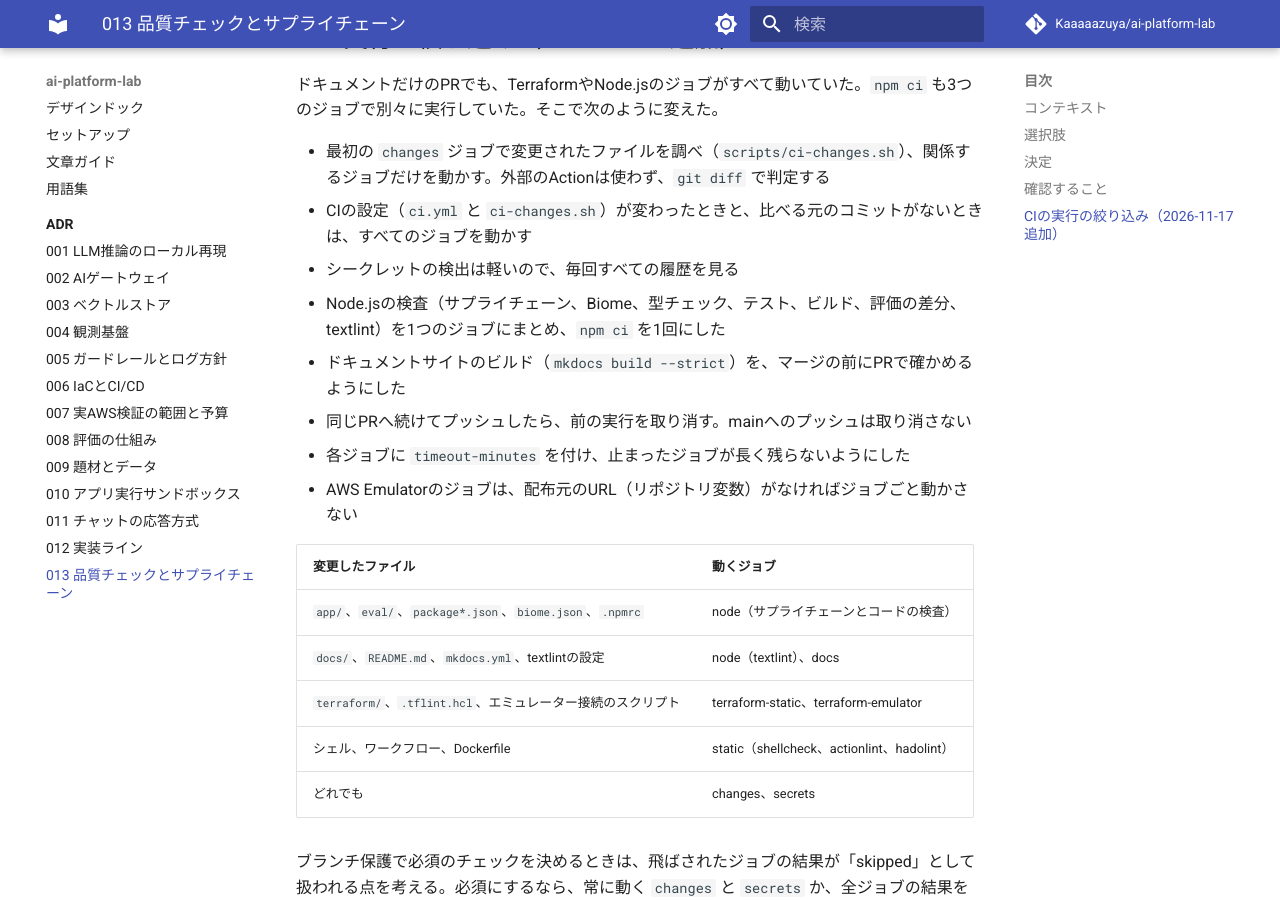
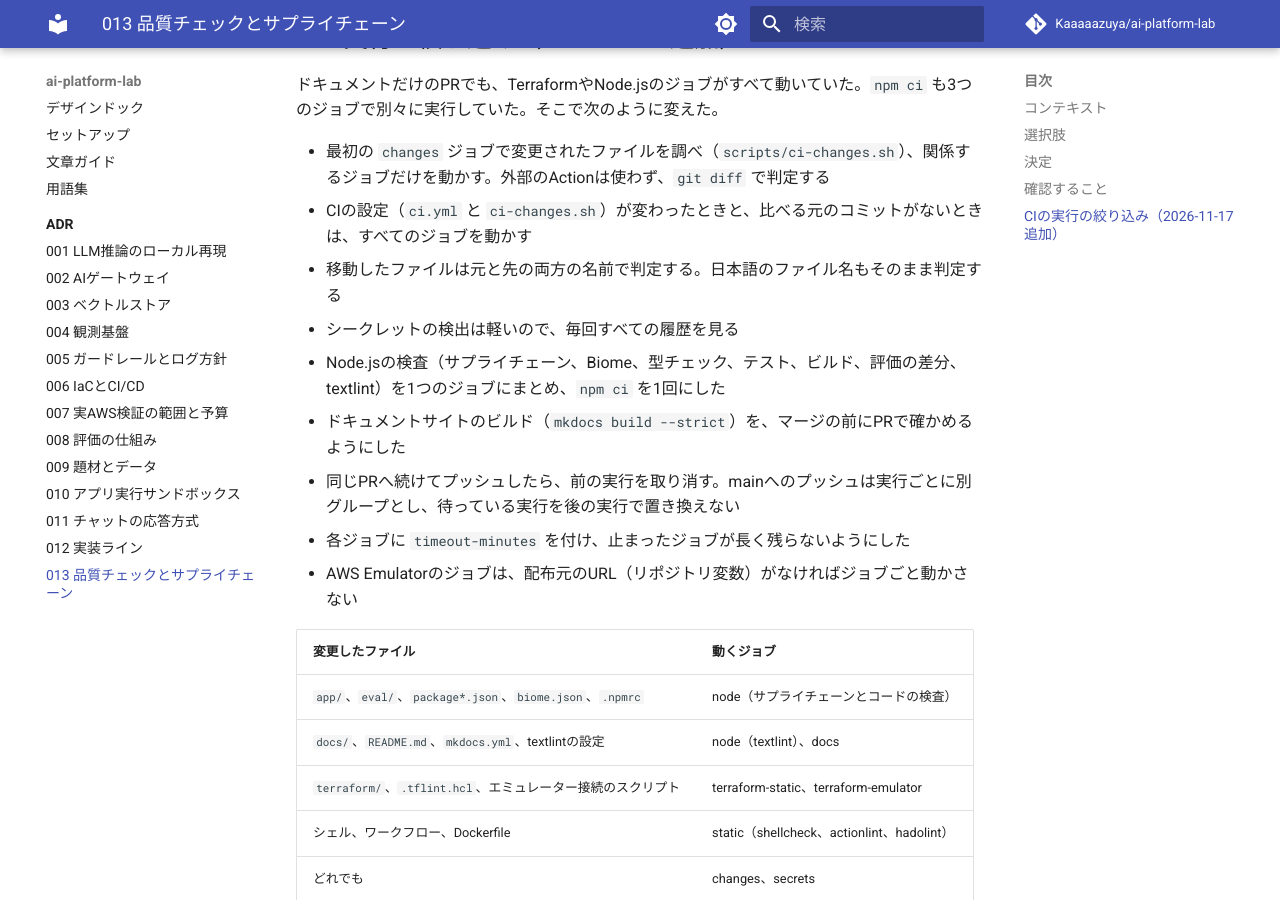
Before and after one commit to Kaaaaazuya/ai-platform-lab, an MkDocs documentation site: the page built from docs/adr/0013-dev-quality-supply-chain.md, in a window 1280 px wide and 900 px high, scrolled down 2559 px. Built offline with MkDocs 1.6.1 and Material for MkDocs 9.7.7, drawn with Linux system fonts in a browser that asks for light colours; comment, search, counter and statistics services are not loaded.

Commit message:
ci: address CodeRabbit findings on #14
- ci-changes.sh: --no-renames and -z so moved files and non-ASCII
  paths are classified correctly
- Each push to main gets its own concurrency group so a queued run
  is never replaced by a later one

Co-Authored-By: Claude Opus 5.5 <noreply@anthropic.com>
Claude-Session: https://claude.ai/code/session_01RvGuop5SsmDaHxnBm3XBxt

```diff
--- a/docs/adr/0013-dev-quality-supply-chain.md
+++ b/docs/adr/0013-dev-quality-supply-chain.md
@@ -72,10 +72,11 @@ M3までは型チェックとテスト、`terraform fmt` しかなく、リン
 
 - 最初の `changes` ジョブで変更されたファイルを調べ（`scripts/ci-changes.sh`）、関係するジョブだけを動かす。外部のActionは使わず、`git diff` で判定する
 - CIの設定（`ci.yml` と `ci-changes.sh`）が変わったときと、比べる元のコミットがないときは、すべてのジョブを動かす
+- 移動したファイルは元と先の両方の名前で判定する。日本語のファイル名もそのまま判定する
 - シークレットの検出は軽いので、毎回すべての履歴を見る
 - Node.jsの検査（サプライチェーン、Biome、型チェック、テスト、ビルド、評価の差分、textlint）を1つのジョブにまとめ、`npm ci` を1回にした
 - ドキュメントサイトのビルド（`mkdocs build --strict`）を、マージの前にPRで確かめるようにした
-- 同じPRへ続けてプッシュしたら、前の実行を取り消す。mainへのプッシュは取り消さない
+- 同じPRへ続けてプッシュしたら、前の実行を取り消す。mainへのプッシュは実行ごとに別グループとし、待っている実行を後の実行で置き換えない
 - 各ジョブに `timeout-minutes` を付け、止まったジョブが長く残らないようにした
 - AWS Emulatorのジョブは、配布元のURL（リポジトリ変数）がなければジョブごと動かさない
 
```
Also changed, not shown: 2 other files.
